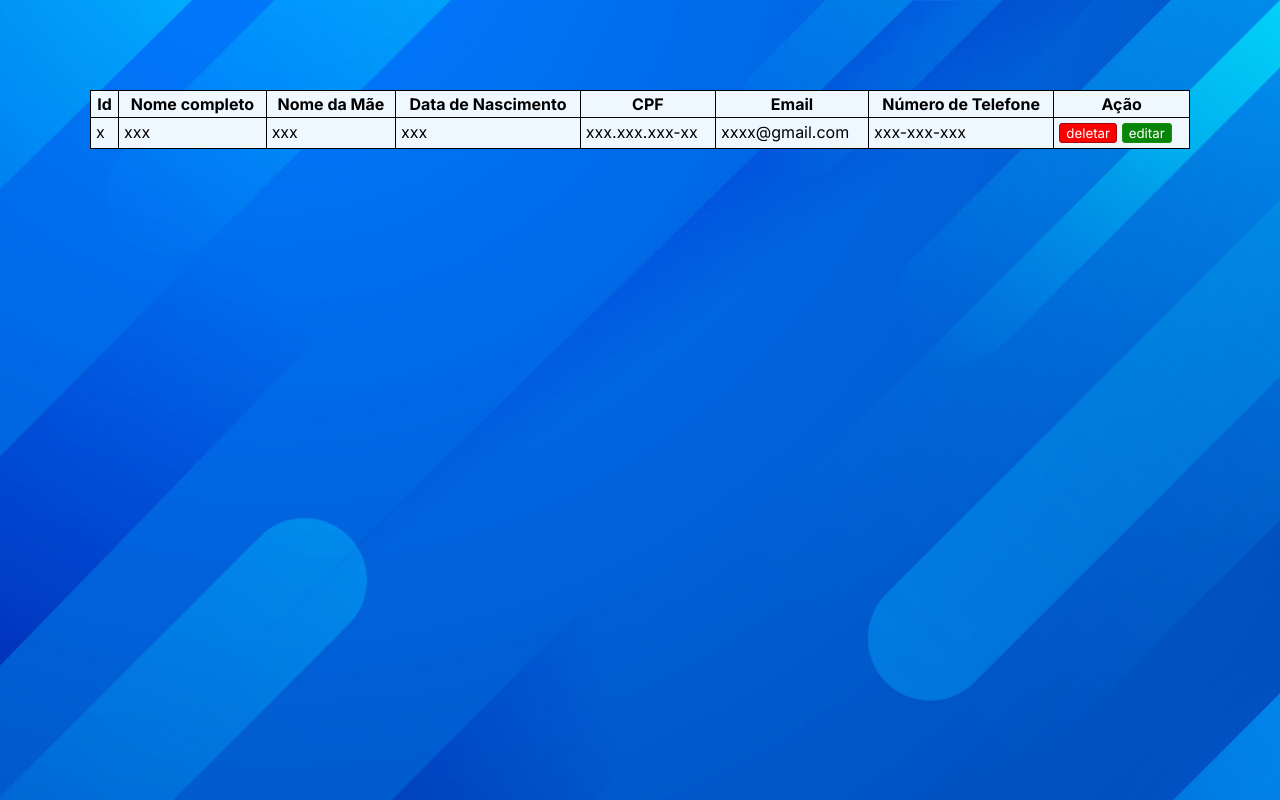
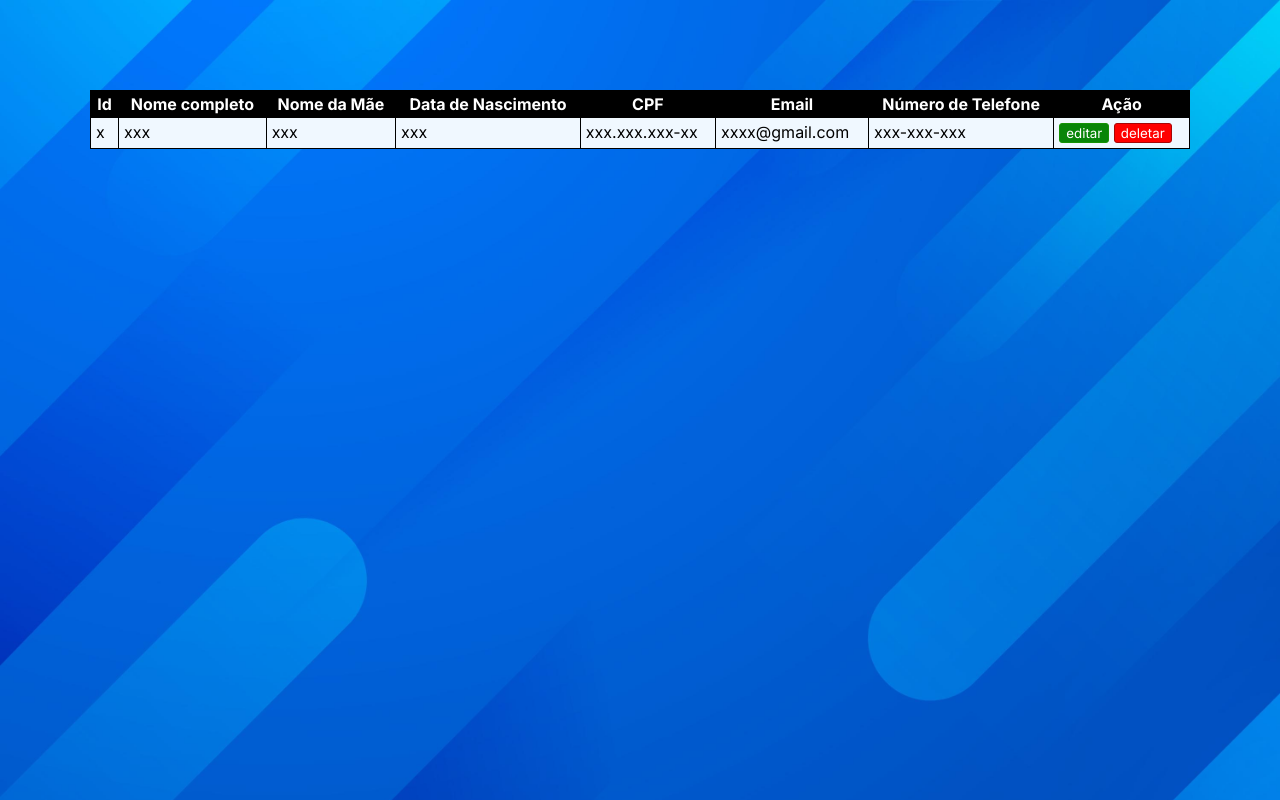
Before and after one commit to l1Beatriz/BiaBank, a plain HTML site: page leituraForm.html in a window 1280 px wide. Drawn offline with Linux system fonts and the light colour scheme.

Commit message:
Bia Bank

```diff
--- a/css/cadastro.css
+++ b/css/cadastro.css
@@ -12,7 +12,7 @@
 main {
     width: 100vw;
     height: 100vh;
-    background-image: url('../assets/image/plano2.jpg');
+    background-image: url('../assets/image/plano-de-fundo.jpg');
     background-size: cover;
     display: flex;
     justify-content: center;
--- a/css/index.css
+++ b/css/index.css
@@ -4,7 +4,7 @@
 main {
     width: 100vw;
     height: 100vh;
-    background-image: url('../assets/image/plano2.jpg');
+    background-image: url('../assets/image/plano-de-fundo.jpg');
     background-size: cover;
 
     display: flex;
--- a/css/tabela.css
+++ b/css/tabela.css
@@ -7,7 +7,7 @@
 main {
     width: 100vw;
     height: 100vh;
-    background-image: url("../assets/image/plano2.jpg");
+    background-image: url("../assets/image/plano-de-fundo.jpg");
     background-size: cover;
 }
 
@@ -31,6 +31,8 @@ table tr, td, th {
 
 th {
     font-weight: bold;
+    background-color: #000000;
+    color: #fff;
 }
 
 .button_deletar {
--- a/leitura_form.html
+++ b/leituraForm.html
@@ -36,8 +36,8 @@
                             <td>xxxx@gmail.com</td>
                             <td>xxx-xxx-xxx</td>
                             <td>
+                                <button class="button_editar">editar</button>
                                 <button class="button_deletar">deletar</button>
-                                <button class="button_editar">editar</button>
                             </td>
                         </tr>
                     </tbody>
```
Also changed, not shown: cadastro.html (+1 -1 lines), index.html (+1 -1 lines), assets/image/plano-de-fundo.jpg (renamed from assets/image/plano2.jpg), js/cadastrar.js (added).
